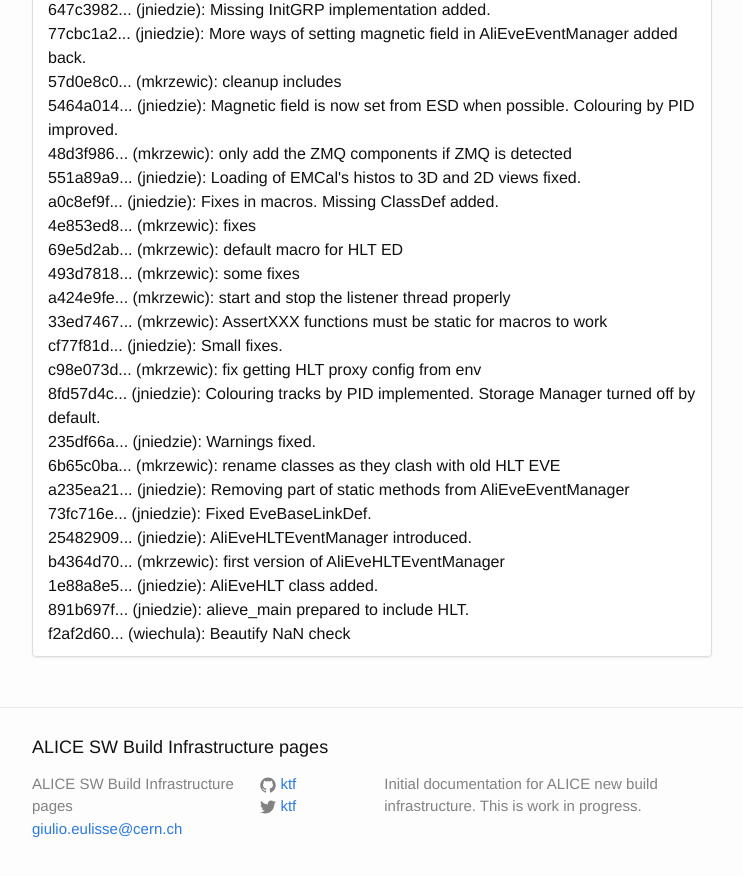
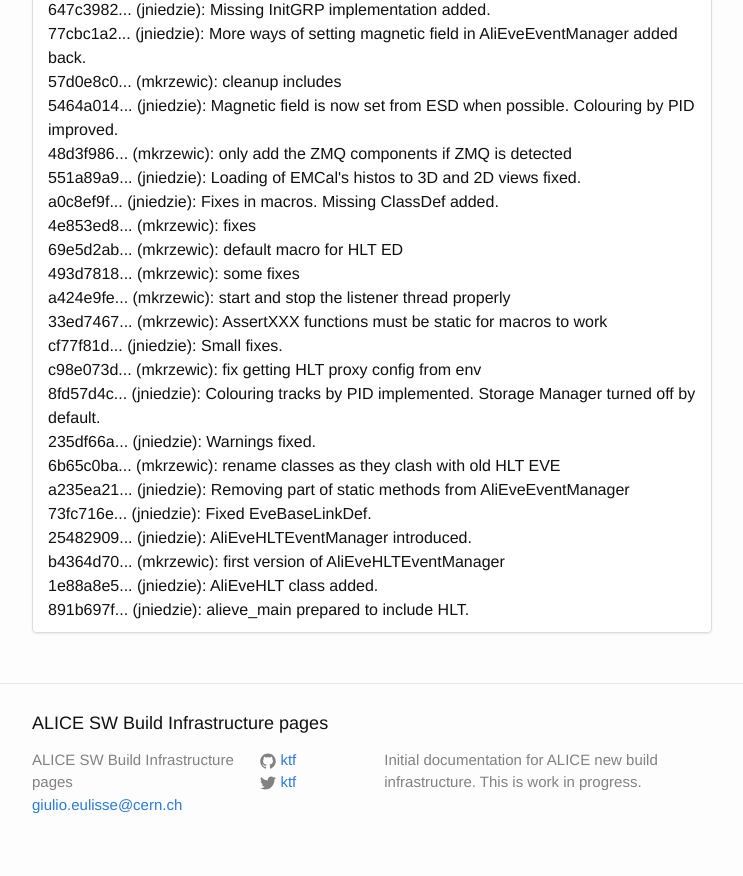
Before and after one commit to alisw/alisw.github.io, a Jekyll site: the page built from index.html, in a window 1280 px wide and 900 px high, scrolled down 3479 px. Shown: the top 876 px of the window, without its empty margins (268-1011 px from the left). Built offline with Jekyll 4.4.1, drawn with Linux system fonts in a browser that asks for light colours; nearby versions of some CDN libraries.

Commit message:
Updated results.

```diff
--- a/_data/commits-aliroot-master.yaml
+++ b/_data/commits-aliroot-master.yaml
@@ -548,8 +548,3 @@
  message: >-
     alieve_main prepared to include HLT.
  author: !!str jniedzie
--
- commit: "f2af2d60867909c82bee7aab81c91278605dd6e0"
- message: >-
-    Beautify NaN check
- author: !!str wiechula
```
Also changed, not shown: _data/build.json (+1 -1 lines).
